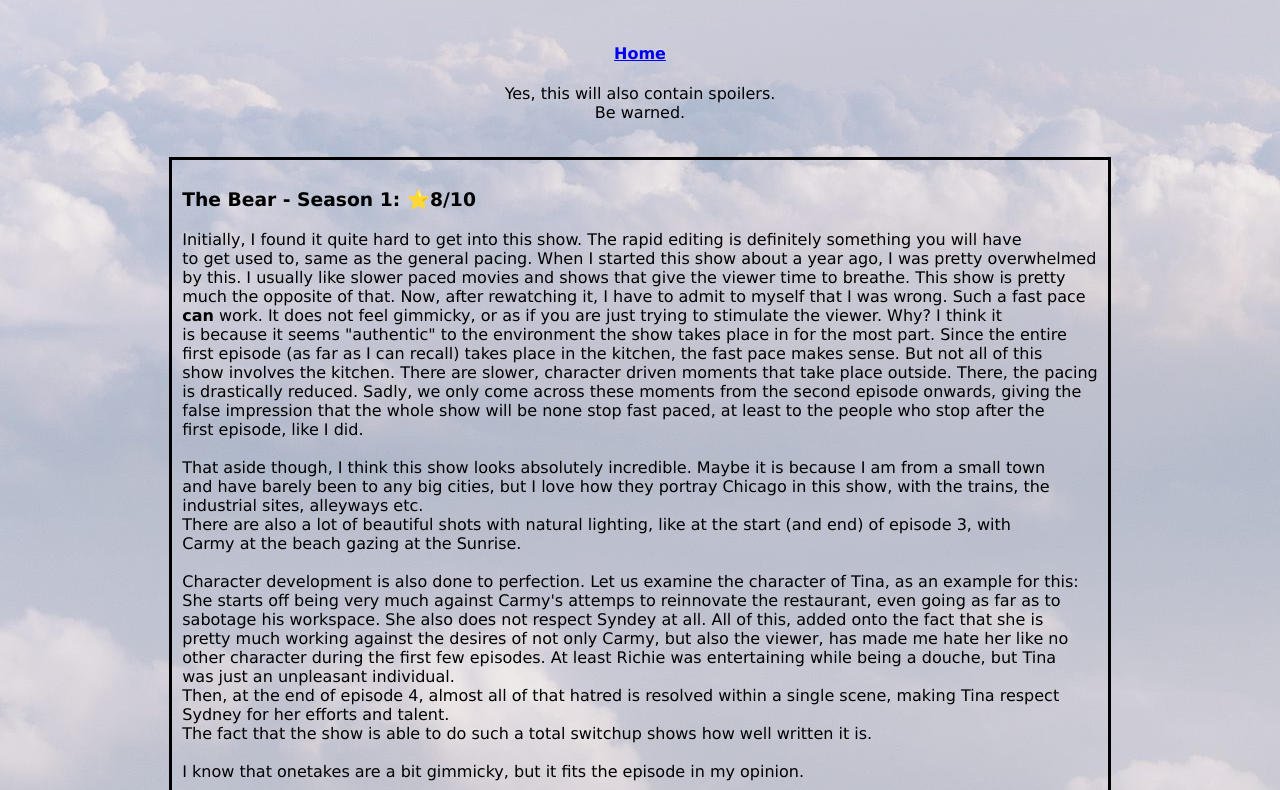
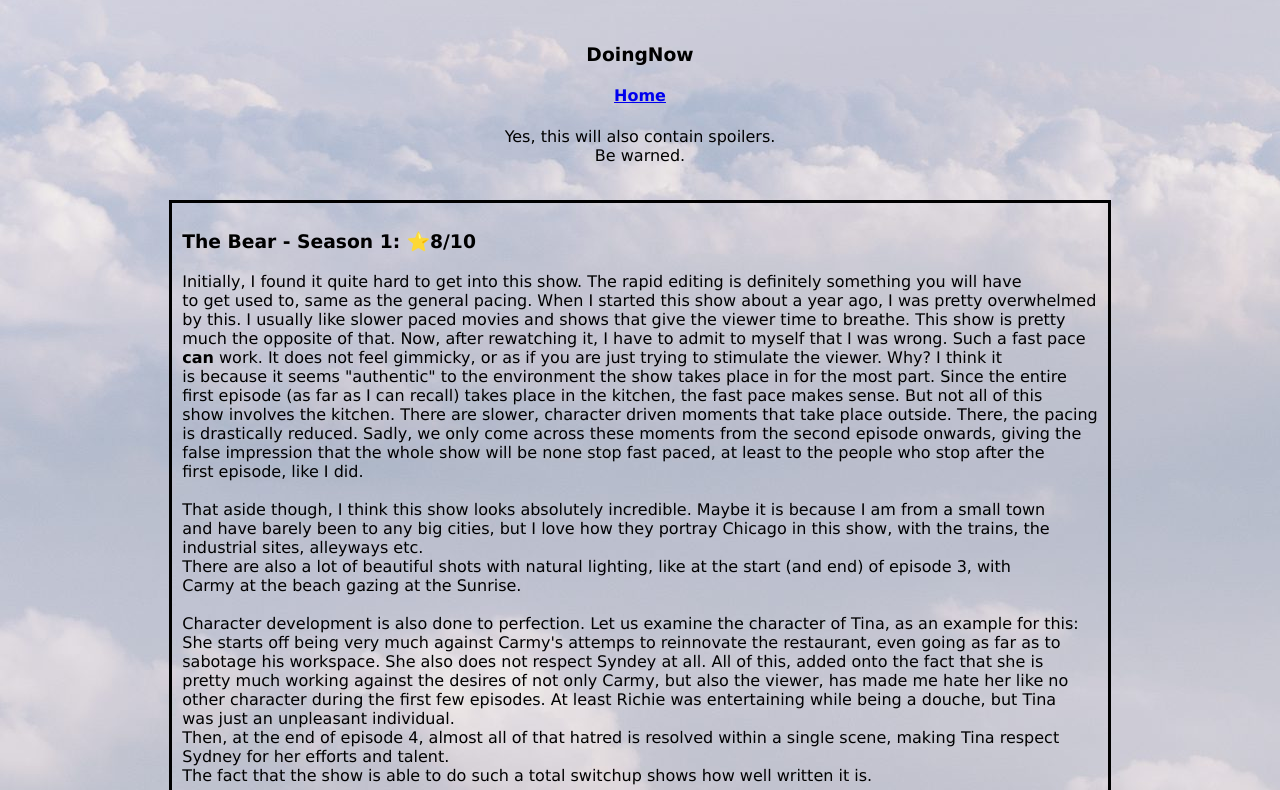
Before and after one commit to Tidalisation/blog, a plain HTML site: page mediacritics.html in a window 1280 px wide. Shown: the part 146-936 px from the top of the page. Drawn offline with Linux system fonts and the light colour scheme.

Commit message:
Update mediacritics.html

```diff
--- a/mediacritics.html
+++ b/mediacritics.html
@@ -7,6 +7,7 @@
 
     <body style="text-align: center; font-family: Verdana, Geneva, Tahoma, sans-serif; background-image: url(photo-1505064750047-f810f700e6d3.jfif);">
         <p style="font-size: 60px; font-family: Verdana, Geneva, Tahoma, sans-serif;" class="heading">Limbo Letters</p>
+        <h3>DoingNow</h3>
         <a href="index.html"><h4>Home</h4></a>
         <p>Yes, this will also contain spoilers.<br>Be warned.</p>
         <br>
```
